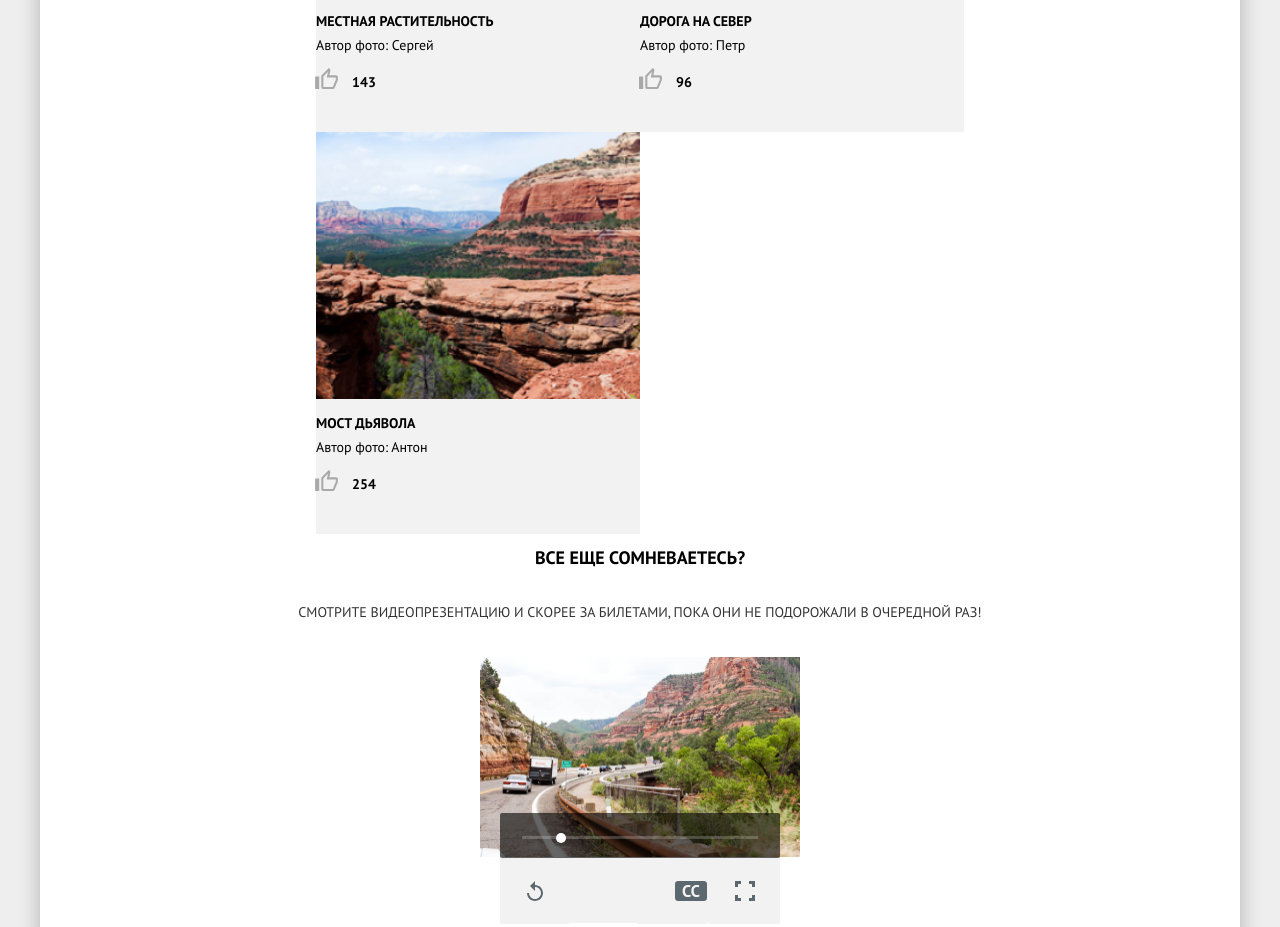
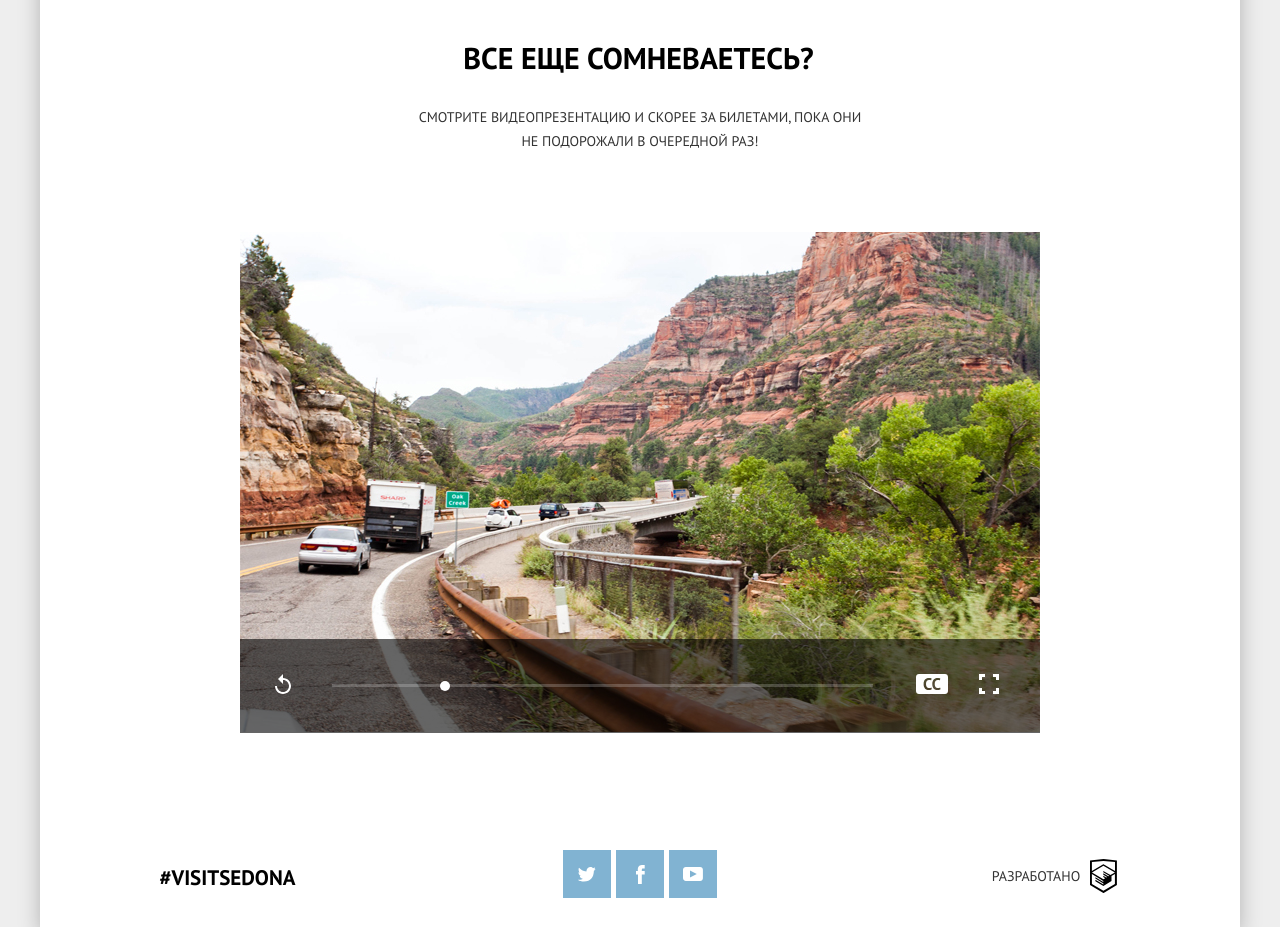
Before and after one commit to olegechek/Sedona, a website: page source/catalog.html in a window 1280 px wide. Shown: the part 1325-2252 px from the top of the page. Drawn offline with nearby package versions, Linux system fonts and the light colour scheme; files that its build step writes are made by us from their sources.

Commit message:
Допилил все страницы!

```diff
--- a/source/sass/blocks/photo.scss
+++ b/source/sass/blocks/photo.scss
@@ -8,10 +8,6 @@
   text-align: center;
 }
 
-.photo__info {
-  padding: 0;
-  margin: 0;
-}
 
 .photo__title {
   font-style: bold;
@@ -52,13 +48,19 @@
   position: relative;
 }
 
+.photo__info {
+  padding: 0;
+  margin: 0;
+  color: $black;
+  line-height: 24px;
+  text-align: left;
+  padding: 0;
+  margin: 0;
+}
+
 .photo__name {
   font-style: bold;
-  color: $black;
   font-weight: 700;
-  font-size: 14px;
-  line-height: 24px;
-  text-align: left;
   padding: 0;
   margin: 0;
   padding-top: 12px;
@@ -66,12 +68,8 @@
 
 .photo__author {
   font-style: normal;
-  color: $black;
   font-weight: 400;
-  font-size: 14px;
-  line-height: 24px;
   text-transform: none;
-  text-align: left;
   padding: 0;
   margin: 0;
   padding-bottom: 13px;
@@ -79,16 +77,14 @@
 
 .photo__likes {
   font-style: bold;
-  color: $black;
   font-weight: 700;
   font-size: 14px;
-  line-height: 24px;
-  text-align: left;
   padding: 0;
   margin: 0;
   padding-left: 36px;
   padding-bottom: 38px;
   position: relative;
+
   &::before {
     content: "";
     display: block;
@@ -105,6 +101,7 @@
 }
 
 .photo__image {
+  display: block;
   width: 280px;
   height: 280px;
   object-fit: cover;
@@ -116,11 +113,30 @@
 /********* T A B L E T     T U N E S **********************/
 
 @media (min-width: $tablet-width) {
+  .photo {
+    padding-top: 33px;
+    padding-bottom: 56px;
+    padding-left: 60px;
+    padding-right: 60px;
+  }
+
+  .photo__title {
+    font-size: 30px;
+    padding-left: 0px;
+    padding-bottom: 34px;
+  }
+
+  .photo__intro {
+    padding: 0;
+    padding-right: 111px;
+    padding-left: 109px;
+    padding-bottom: 80px;
+  }
+
 
   .photo__list {
     display: grid;
     grid-template-columns: 1fr 1fr;
-
   }
 
   .photo__item {
@@ -136,8 +152,102 @@
     height: 400px;
   }
 
+  .photo__info {
+    padding: 0;
+    margin: 0;
+    position: relative;
+    padding-top: 4px;
+    padding-left: 19px;
+    padding-right: 20px;
+  }
+
+  .photo__author {
+    padding-bottom: 17px;
+  }
+
+
+  .photo__likes {
+    position: absolute;
+    top: 30px;
+    left: 239px;
+    padding-left: 31px;
+  }
+
+  .photo__item:first-child .photo__likes {
+    left: 564px;
+  }
+
   .photo__image {
     width: 324px;
     height: 267px;
   }
 }
+
+
+/********* D E S K T O P    T U N E S **********************/
+
+@media (min-width: $desktop-width) {
+  .photo {
+    padding-top: 33px;
+    padding-bottom: 60px;
+    padding-left: 0px;
+    padding-right: 0px;
+  }
+
+  .photo__title {
+    padding-top: 65px;
+  }
+
+  .photo__intro {
+    padding: 0;
+    padding-right: 380px;
+    padding-left: 380px;
+    padding-bottom: 80px;
+  }
+
+
+  .photo__list {
+    display: grid;
+    grid-template-columns: 1fr 1fr 1fr;
+  }
+
+  .photo__item {
+    position: relative;
+  }
+
+  .photo__item:first-child {
+    grid-column: span 3;
+  }
+
+  .photo__item:first-child .photo__image {
+    width: 1200px;
+    height: 400px;
+  }
+
+  .photo__info {
+    color: $white;
+    position: absolute;
+    background-color: rgba($black, 0.6);
+    bottom: 0px;
+    width: 100%;
+  }
+
+  .photo__likes {
+    left: 315px;
+
+    &::before {
+      background-image: url("../../img/Icons/like-icon-white.svg");
+    }
+  }
+
+  .photo__item:first-child .photo__likes {
+    left: 1117px;
+  }
+
+
+  .photo__image {
+    width: 400px;
+    height: 267px;
+  }
+
+}
--- a/source/sass/blocks/video.scss
+++ b/source/sass/blocks/video.scss
@@ -61,8 +61,8 @@
 }
 
 .video__timescale-toggle {
-  position: absolute;
-  top: 20px;
+  position: relative;
+  top: -6px;
   width: 10px;
   height: 10px;
   background-color: $white;
@@ -92,9 +92,6 @@
   background-position: center;
   cursor: pointer;
 
-  &:active {
-    opacity: 0.3;
-  }
 }
 
 .button--replay {
@@ -104,6 +101,10 @@
   &:hover {
     background-image: url("../../img/Icons/replay-grey-hover.svg");
     padding: 0;
+  }
+
+  &:active {
+    opacity: 0.3;
   }
 }
 
@@ -115,6 +116,10 @@
   &:hover {
     background-image: url("../../img/Icons/subtitles-grey-hover.svg");
   }
+
+  &:active {
+    opacity: 0.3;
+  }
 }
 
 .button--fullscreen {
@@ -123,11 +128,11 @@
   &:hover {
     background-image: url("../../img/Icons/fullscreen-grey-hover.svg");
   }
+
+  &:active {
+    opacity: 0.3;
+  }
 }
-
-
-
-
 
 
 
@@ -135,12 +140,138 @@
 /********* T A B L E T     T U N E S **********************/
 
 @media (min-width: $tablet-width) {
-  .video__clip {
+  .video {
+    padding-left: 60px;
+    padding-right: 60px;
+  }
+
+  .video__title {
+    font-size: 30px;
+    padding-right: 3px;
+    padding-bottom: 20px;
+  }
+
+  .video__intro {
+    padding-left: 100px;
+    padding-right: 102px;
+    padding-bottom: 65px;
+  }
+
+  .video__player {
+    width: 648px;
+  }
+
+  .video__clip-image {
+    display: block;
     width: 648px;
     height: 500px;
-    position: relative;
-    left: calc(50% - 324px);
-    margin: 0 auto;
+    content: url("../../img/Photo/video-tablet.png");
   }
 
+  .video__timescale {
+    position: absolute;
+    width: 648px;
+    height: 94px;
+    margin: 0;
+    padding-top: 45px;
+    padding-right: 167px;
+    padding-left: 92px;
+    border-radius: 0px;
+    bottom: -1px;
+  }
+
+  .video__timescale-toggle {
+    z-index: 1;
+  }
+
+  .video__control {
+    position: absolute;
+    width: 648px;
+    height: 95px;
+    padding-left: 8px;
+    padding-right: 16px;
+    background-color: transparent;
+    bottom: 1px;
+    align-items: center;
+  }
+
+  .video__control-button {
+    background-color: transparent;
+  }
+
+  .button--replay {
+    background-image: url("../../img/Icons/replay-white.svg");
+
+    &:hover {
+      background-image: url("../../img/Icons/replay-white.svg");
+      opacity: 0.6;
+    }
+
+    &:active {
+      opacity: 0.3;
+    }
+  }
+
+  .button--subs {
+    background-image: url("../../img/Icons/subtitles-white.svg");
+    margin-right: 6px;
+
+    &:hover {
+      background-image: url("../../img/Icons/subtitles-white.svg");
+      opacity: 0.6;
+    }
+
+    &:active {
+      opacity: 0.3;
+    }
+
+  }
+
+  .button--fullscreen {
+    background-image: url("../../img/Icons/fullscreen-white.svg");
+
+    &:hover {
+      background-image: url("../../img/Icons/fullscreen-white.svg");
+      opacity: 0.6;
+    }
+
+    &:active {
+      opacity: 0.3;
+    }
+  }
 }
+
+/********* D E S K T O P    T U N E S **********************/
+
+@media (min-width: $desktop-width) {
+  .video {
+    padding-left: 200px;
+    padding-right: 200px;
+    padding-bottom: 83px;
+  }
+
+  .video__intro {
+    padding-left: 170px;
+    padding-right: 170px;
+  }
+
+  .video__player {
+    width: 800px;
+  }
+
+  .video__clip-image {
+    width: 800px;
+    content: url("../../img/Photo/video-desktop.jpg");
+  }
+
+  .video__timescale {
+    width: 800px;
+  }
+
+
+  .video__control {
+    width: 800px;
+  }
+
+
+}
--- a/source/sass/global/variables.scss
+++ b/source/sass/global/variables.scss
@@ -14,7 +14,9 @@ $blue-hover: #669ec0;
 $blue-down: #5496bd;
 $white: #ffffff;
 
-// Viewports+9
+
+
+// Viewports
 
 $tablet-width: 768px;
 $desktop-width: 1200px;
```
Also changed, not shown: source/img/Icons/like-icon-white.svg (added), source/img/Icons/subtitles-grey-hover.svg, source/img/Photo/video-desktop.jpg (added), source/img/Photo/video-tablet.png (added). Lines whose indentation alone changed are shown as unchanged.
